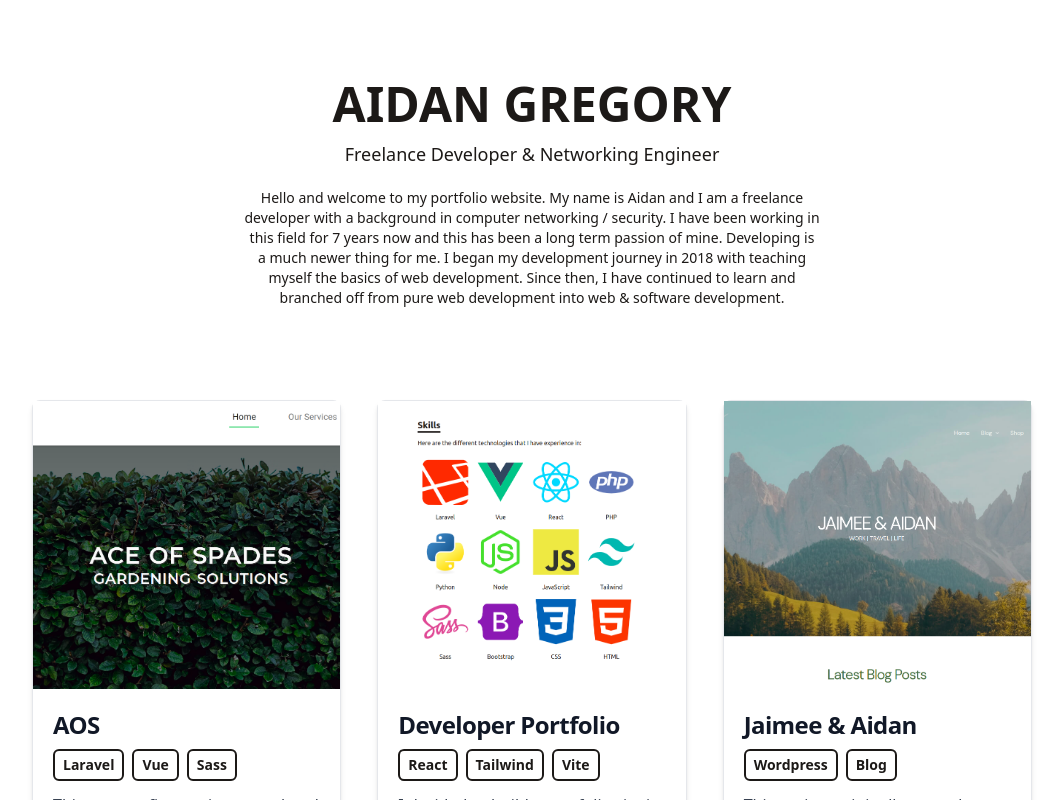
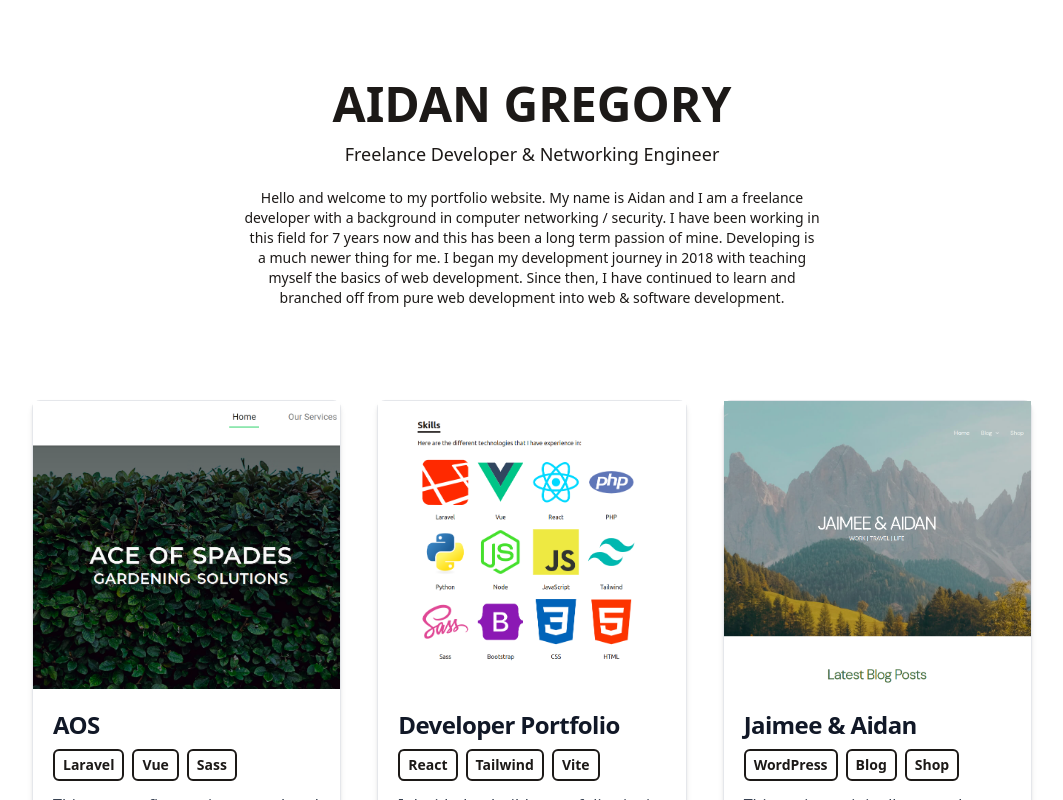
Before and after one commit to AidanLGregory/portfolio-v3, a React (Vite) app: page / in a window 1280 px wide. Shown: the top 800 px of the page, without its empty margins (108-1171 px from the left). Built offline with nearby package versions, Linux system fonts and the light colour scheme; no server answers.

Commit message:
Updating to J&A website
- Changed the pointless clicking game project to be my J&A website

```diff
--- a/src/data/project.js
+++ b/src/data/project.js
@@ -18,7 +18,7 @@ export default [
     {
         title: 'Jaimee & Aidan',
         imgUrl: 'assets/images/jaimeeandaidan.png',
-        stack: ['Wordpress', 'Blog',],
+        stack: ['WordPress', 'Blog', 'Shop'],
         codeUrl: '/',
         linkUrl: 'https://jaimeeandaidan.com',
         description: 'This project originally started out as just a travel blog. I have now updated it to be a full blown website featuring a blog, e-commerce shop and more. '
```
